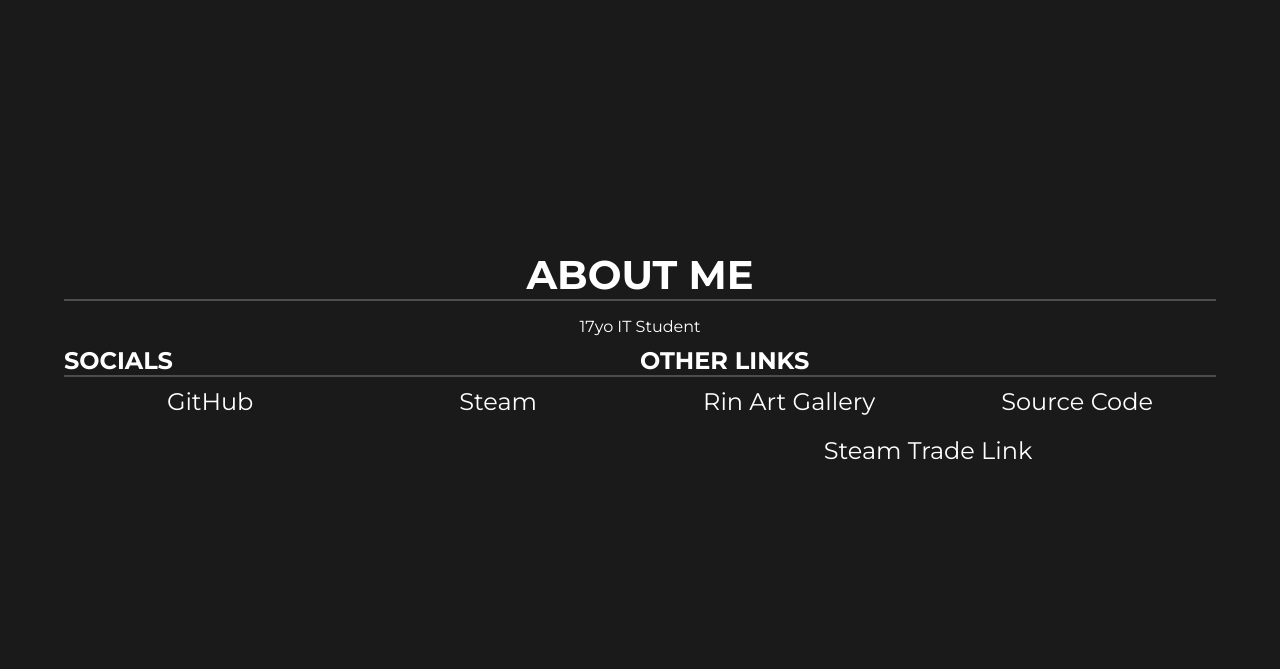
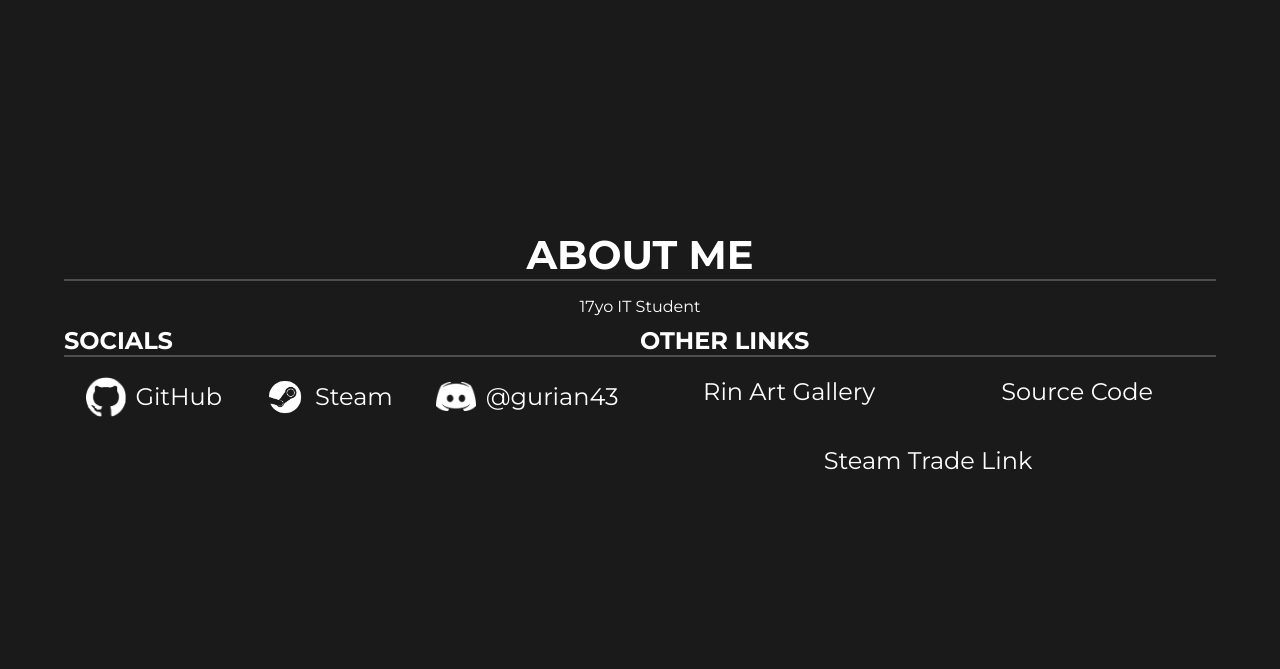
Before and after one commit to gurian43/website, a PHP site: page / in a window 1280 px wide. Shown: the part 845-1514 px from the top of the page. Run offline with PHP 8.4, Linux system fonts and the light colour scheme; style sheets or scripts are compiled from the project's sources; some libraries are stand-ins or nearby versions.

Commit message:
Add discord handle
also admin page

```diff
--- /dev/null
+++ b/admin.php
@@ -0,0 +1,5 @@
+<?php
+
+echo "There is nothing here yet, nice try though";
+
+?>
--- a/index.php
+++ b/index.php
@@ -76,16 +76,17 @@ if(isset($_GET['u'])) {
                 <div class="section">
                     <h2>SOCIALS</h2>
                     <ul>
-                        <li class="scaling"><a href="https://github.com/gurian43" target="_blank" rel="noopener noreferrer">GitHub</a></li>
-                        <li class="scaling"><a href="https://steamcommunity.com/profiles/76561198273615787" target="_blank" rel="noopener noreferrer">Steam</a></li>
+                        <li class="scaling"><a class="socials" href="https://github.com/gurian43" target="_blank" rel="noopener noreferrer"><img class="socials-logo" src="/resources/images/github.png">GitHub</a></li>
+                        <li class="scaling"><a class="socials" href="https://steamcommunity.com/profiles/76561198273615787" target="_blank" rel="noopener noreferrer"><img class="socials-logo" src="/resources/images/steam.png">Steam</a></li>
+                        <li class="scaling"><a class="socials"><img class="socials-logo" src="/resources/images/discord.png">@gurian43</a></li>
                     </ul>
                 </div>
                 <div class="section">
                     <h2>OTHER LINKS</h2>
                     <ul>
-                        <li class="scaling"><a href="https://imgur.com/a/ca8wsp8/" target="_blank" rel="noopener noreferrer">Rin Art Gallery</a></li>
-                        <li class="scaling"><a href="https://github.com/gurian43/website" target="_blank" rel="noopener noreferrer">Source Code</a></li>
-                        <li class="scaling"><a href="https://steamcommunity.com/tradeoffer/new/?partner=313350059&token=nOZ6_-4V" target="_blank" rel="noopener noreferrer">Steam Trade Link</a></li>
+                        <li class="scaling"><a class="socials" href="https://imgur.com/a/ca8wsp8/" target="_blank" rel="noopener noreferrer">Rin Art Gallery</a></li>
+                        <li class="scaling"><a class="socials" href="https://github.com/gurian43/website" target="_blank" rel="noopener noreferrer">Source Code</a></li>
+                        <li class="scaling"><a class="socials" href="https://steamcommunity.com/tradeoffer/new/?partner=313350059&token=nOZ6_-4V" target="_blank" rel="noopener noreferrer">Steam Trade Link</a></li>
                     </ul>
                 </div>
                 <!--
--- a/resources/css/index.css
+++ b/resources/css/index.css
@@ -163,6 +163,20 @@ body {
     flex-wrap: wrap;
 }
 
+.socials {
+    display: flex;
+    justify-content: center;
+    align-items: center;
+    gap: 10px;
+    margin: 10px 0;
+}
+
+.socials-logo {
+    width: 40px;
+    height: 40px;
+    object-fit: contain;
+}
+
 .section {
     min-width: 300px;
     min-height: 100px;
--- a/resources/js/index.js
+++ b/resources/js/index.js
@@ -21,6 +21,7 @@ const sections = [
     'stuff'
 ]
 
+const discord = document.getElementById('discord');
 let currentSection = null;
 
 let randImg = imgURLs[Math.floor(Math.random() * imgURLs.length)];
```
Also changed, not shown: resources/images/discord.png (added), resources/images/github.png (added), resources/images/steam.png (added).
